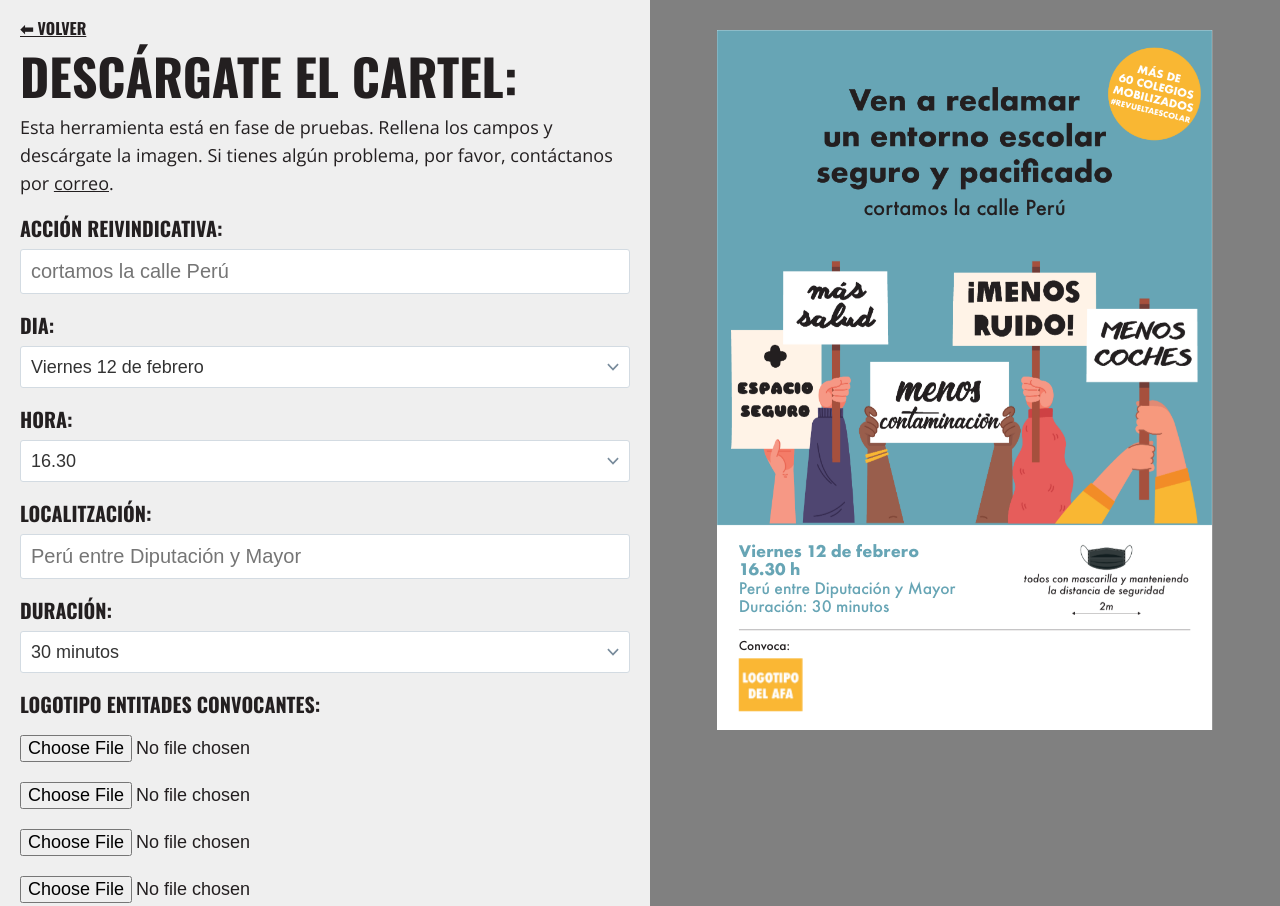
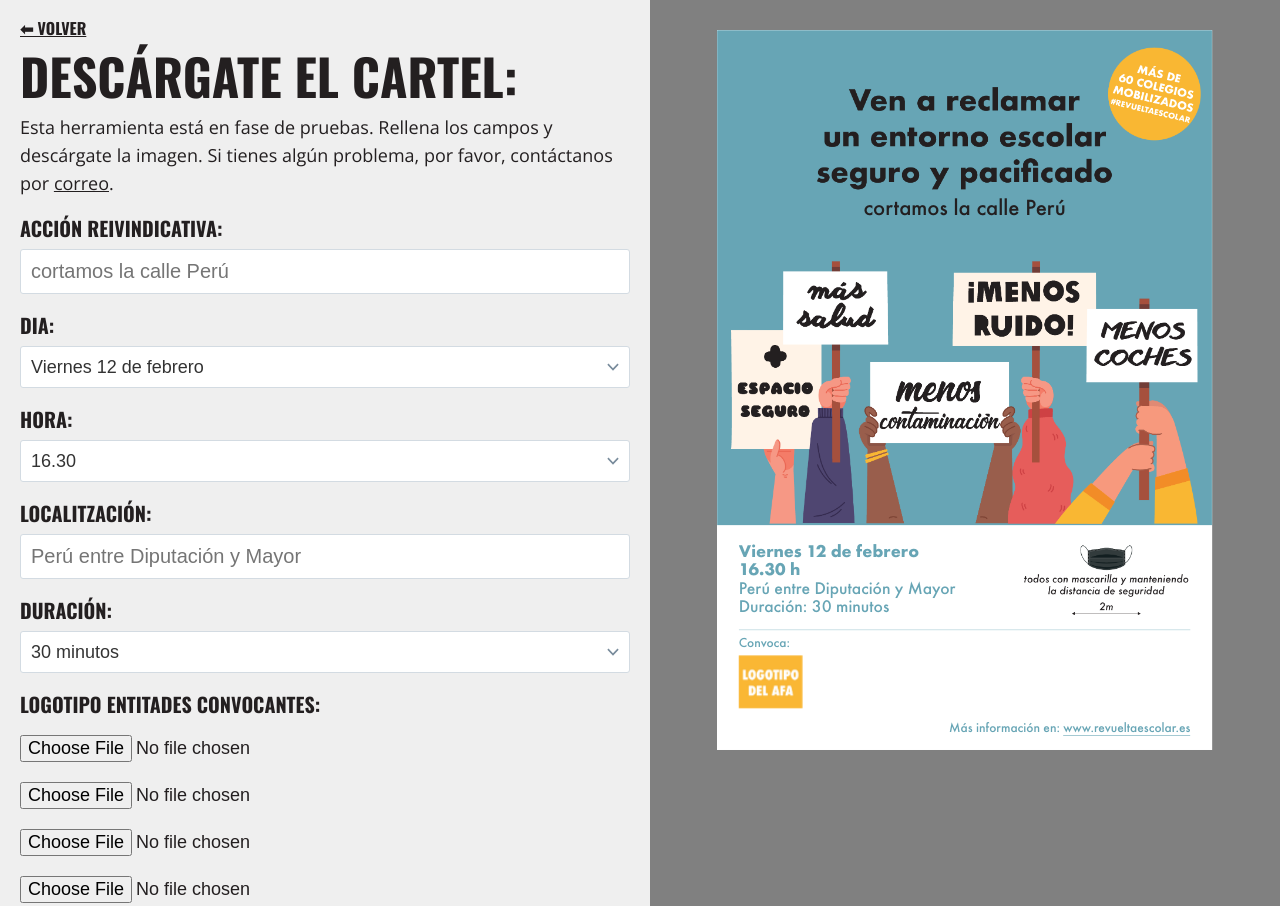
Before and after one commit to guillelopezgines/revueltaescolar, a plain HTML site: page poster.html in a window 1280 px wide. Shown: the top 906 px of the page. Drawn offline with nearby package versions, Linux system fonts and the light colour scheme.

Commit message:
Added link to poster

```diff
--- a/application.js
+++ b/application.js
@@ -52,7 +52,7 @@ $(document).ready(function() {
 
       var scale = window.is_touch_device && $(window).width() <= 500 ? 0.5 : 1;
       html2canvas(document.querySelector(".poster"), {scale: scale}).then(canvas => {
-        Canvas2Image.saveAsPNG(canvas, 2 * 1685, 2 * 2382);
+        Canvas2Image.saveAsPNG(canvas, 2 * 1685, 2 * 2450);
         $('body').removeClass('downloading');
       });
     });
--- a/poster.html
+++ b/poster.html
@@ -8,14 +8,14 @@
   <link rel="preconnect" href="https://fonts.gstatic.com">
   <link href="https://fonts.googleapis.com/css2?family=Oswald:wght@400;700&display=swap" rel="stylesheet">
   <link href="https://fonts.googleapis.com/css2?family=Open+Sans:wght@400;600&display=swap" rel="stylesheet">
-  <link href="/application.css?v=7" media="all" rel="stylesheet" />
+  <link href="/application.css?v=8" media="all" rel="stylesheet" />
   <link href="/tool.css?v=7" media="all" rel="stylesheet" />
   <script src="https://cdnjs.cloudflare.com/ajax/libs/jquery/3.5.0/jquery.min.js" integrity="sha256-xNzN2a4ltkB44Mc/Jz3pT4iU1cmeR0FkXs4pru/JxaQ=" crossorigin="anonymous"></script>
   <script src="https://cdnjs.cloudflare.com/ajax/libs/jquery-csv/0.71/jquery.csv-0.71.min.js"></script>
   <script src="/js/html2canvas.min.js"></script>
   <script src="/js/canvas2image.js"></script>
   <script src="/js/sticky-kit.min.js"></script>
-  <script src="/application.js?v=7"></script>
+  <script src="/application.js?v=8"></script>
 </head>
 <body class="tool">
   <div class="layout">
@@ -110,6 +110,9 @@
               </div>
             </div>
           </div>
+          <div class="url">
+            <div class="text">Más información en: <u>www.revueltaescolar.es</u></div>
+          </div>
         </div>
       </div>
     </div>
--- a/tool.css
+++ b/tool.css
@@ -28,7 +28,7 @@ body.tool {
 body.downloading .container{
   transform: scale(1);
   width: 1685px;
-  height: 2382px;
+  height: 2450px;
 }
 body.downloading .layout {
   display: block;
@@ -42,7 +42,7 @@ body.downloading .setup {
 }
 body.downloading .poster img {
   width: 1685px;
-  height: 2382px;
+  height: 2383px;
 }
 body.downloading {
   opacity: 0;
@@ -52,11 +52,11 @@ body.downloading {
   position: relative;
   background: white;
   width: 1685px;
-  height: 2382px;
+  height: 2450px;
 }
 .poster img {
-  height: 100%;
-  width: 100%;
+  width: 1685px;
+  height: 2383px;
   display: block;
 }
 .poster .subtitle {
@@ -91,8 +91,9 @@ body.downloading {
   top: 2040px;
   left: 74px;
   right: 74px;
-  bottom: 45px;
-  border-top: 2px solid #231F20;
+  bottom: 120px;
+  border-top: 2px solid #67A5B5;
+  padding-top: 20px;
   text-align: left;
   overflow: hidden;
   display: flex;
@@ -100,7 +101,6 @@ body.downloading {
   flex-wrap: nowrap;
 }
 .poster .logos .section{
-  padding-top: 30px;
   width: 100%;
 }
 .poster .logos .section.summons {
@@ -112,7 +112,6 @@ body.downloading {
   font-size: 46px;
   color: #67A5B5;
   text-transform: none;
-  color: #231F20;
 }
 .poster .logos .section .images{
   display: flex;
@@ -133,7 +132,27 @@ body.downloading {
 .poster .support-affac{
   order: 2;
 }
-
+.poster .url {
+  position: absolute;
+  top: 2350px;
+  left: 74px;
+  right: 74px;
+  bottom: 20px;
+  padding-top: 0px;
+  text-align: left;
+  overflow: hidden;
+}
+.poster .url .text{
+  font-family: 'Ursula';
+  font-size: 46px;
+  color: #67A5B5;
+  text-transform: none;
+  text-align: right;
+}
+.poster .url .text u{
+  text-decoration: none;
+  border-bottom: 2px solid;
+}
 .setup {
   padding: 20px;
   width: 100%;
```
Also changed, not shown: index.html (+4 -4 lines), images/mapa-barcelona.jpg, 1 other file.
